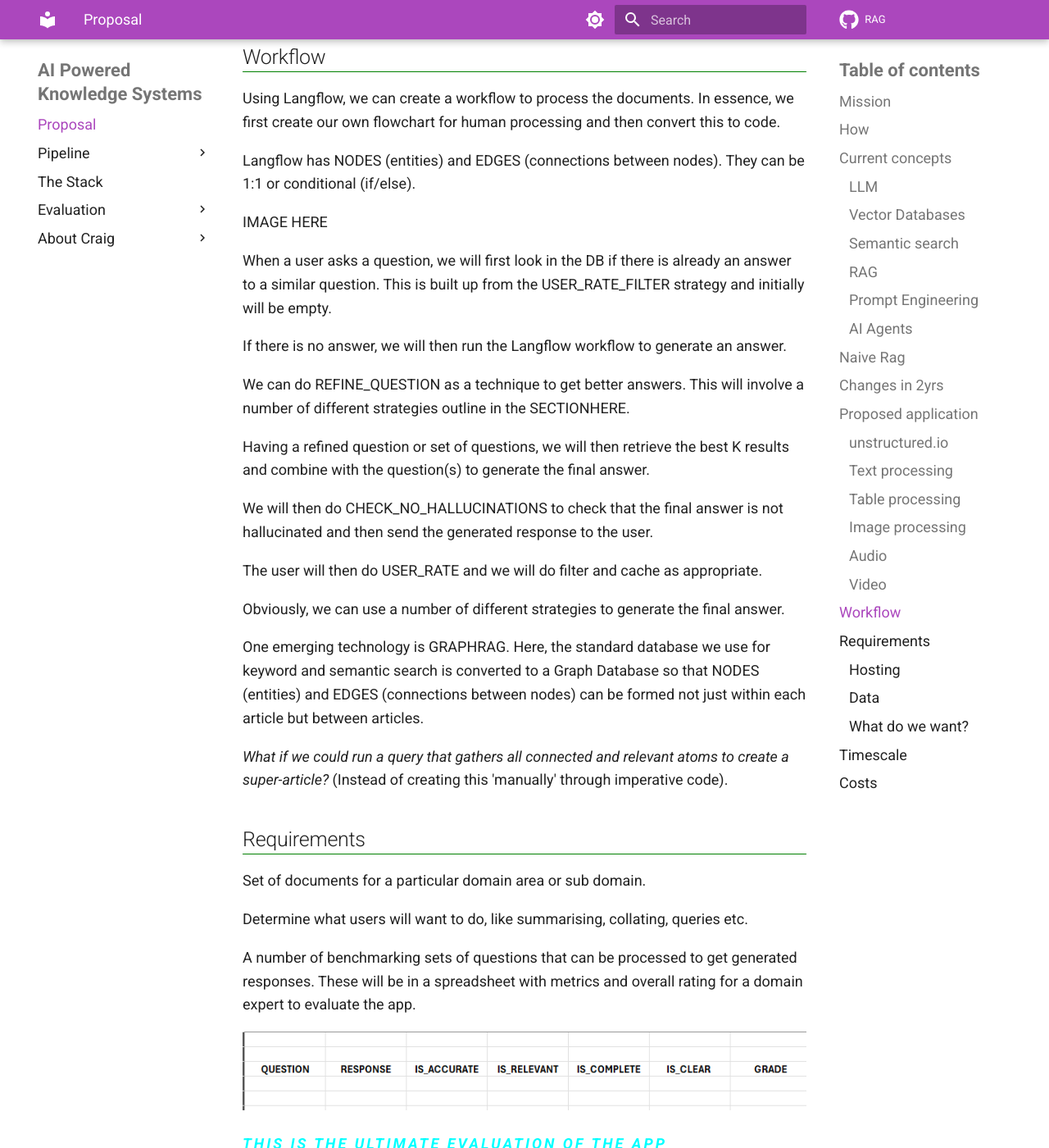
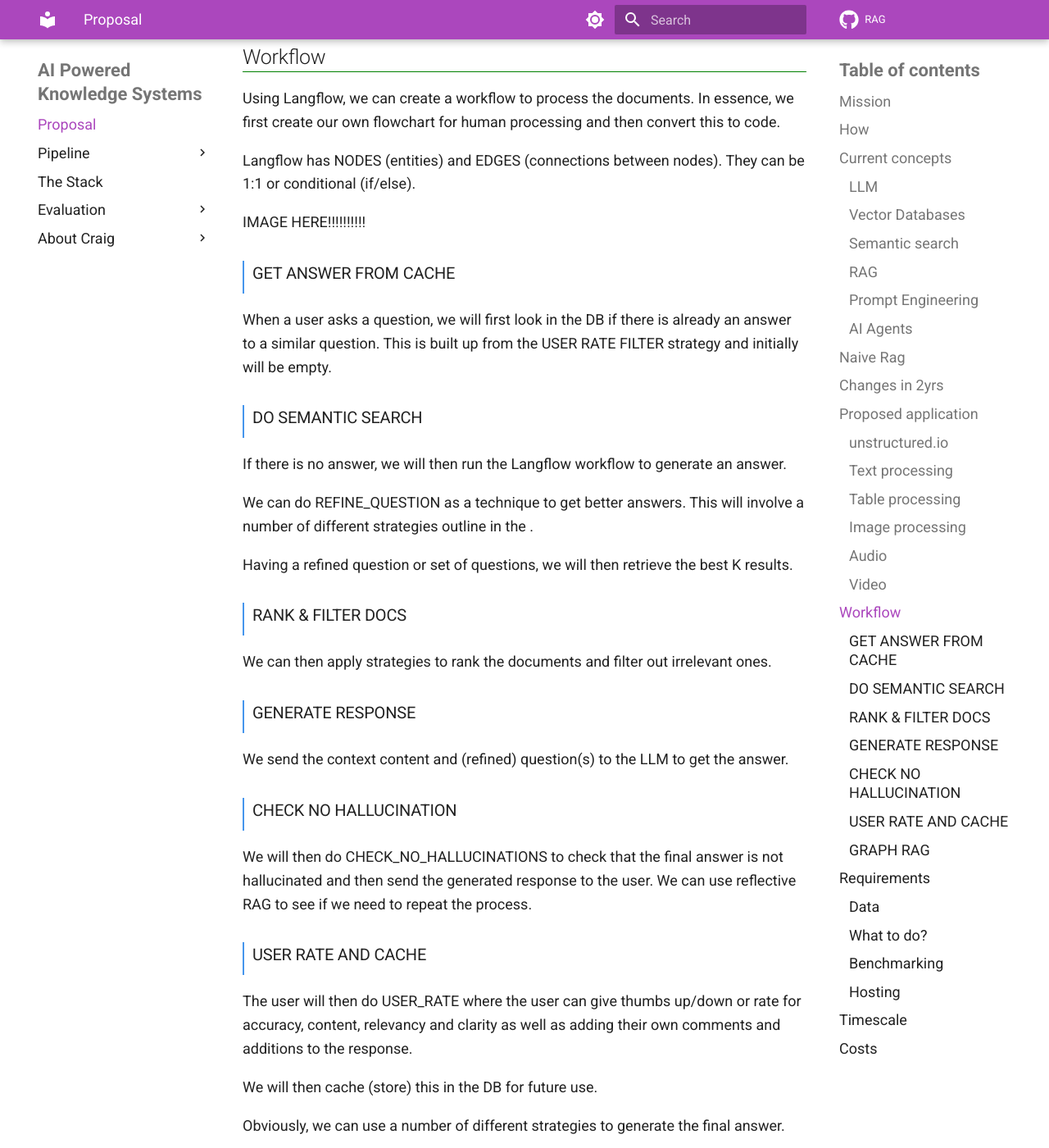
Before and after one commit to Python-Test-Engineer/AI-KB-BOOK, an MkDocs documentation site: the page built from docs/index.md, in a window 1280 px wide and 1400 px high, scrolled down 8303 px. Shown: the whole window at 82% size. Built offline with MkDocs 1.6.1 and Material for MkDocs 9.7.7, drawn with Linux system fonts in a browser that asks for light colours; some of the changed text lies outside the part shown.

Commit message:
workflow

```diff
--- a/docs/index.md
+++ b/docs/index.md
@@ -272,21 +272,43 @@ Using Langflow, we can create a workflow to process the documents. In essence, w
 
 Langflow has NODES (entities) and EDGES (connections between nodes). They can be 1:1 or conditional (if/else).
 
-IMAGE HERE
+IMAGE HERE!!!!!!!!!!
 
-When a user asks a question, we will first look in the DB if there is already an answer to a similar question. This is built up from the USER_RATE_FILTER strategy and initially will be empty.
+### GET ANSWER FROM CACHE
+When a user asks a question, we will first look in the DB if there is already an answer to a similar question. This is built up from the USER RATE FILTER strategy and initially will be empty.
+
+
+### DO SEMANTIC SEARCH
 
 If there is no answer, we will then run the Langflow workflow to generate an answer.
 
-We can do REFINE_QUESTION as a technique to get better answers. This will involve a number of different strategies outline in the SECTIONHERE.
+We can do REFINE_QUESTION as a technique to get better answers. This will involve a number of different strategies outline in the <SECTIONHERE>.
 
-Having a refined question or set of questions, we will then retrieve the best K results and combine with the question(s) to generate the final answer.
+Having a refined question or set of questions, we will then retrieve the best K results.
+
+### RANK & FILTER DOCS
+
+We can then apply strategies to rank the documents and filter out irrelevant ones.
+
+### GENERATE RESPONSE
+
+We send the context content and (refined) question(s) to the LLM to get the answer.
+
+### CHECK NO HALLUCINATION
 
 We will then do CHECK_NO_HALLUCINATIONS to check that the final answer is not hallucinated and then send the generated response to the user.
+We can use reflective RAG to see if we need to repeat the process.
 
-The user will then do USER_RATE and we will do filter and cache as appropriate.
+### USER RATE AND CACHE
+
+The user will then do USER_RATE where the user can give thumbs up/down or rate for accuracy, content, relevancy and clarity as well as adding their own comments and additions to the response.
+
+We will then cache (store) this in the DB for future use.
 
 Obviously, we can use a number of different strategies to generate the final answer.
+
+
+### GRAPH RAG
 
 One emerging technology is GRAPHRAG. Here, the standard database we use for keyword and semantic search is converted to a Graph Database so that NODES (entities) and EDGES (connections between nodes) can be formed not just within each article but between articles.
 
@@ -294,9 +316,15 @@ One emerging technology is GRAPHRAG. Here, the standard database we use for keyw
 
 ## Requirements
 
-Set of documents for a particular domain area or sub domain.
+### Data
+
+We will need a set of pdfs, Word, Powerpoint and Excel documents etc for a particular domain area to carry out evaluation of the app.
+
+### What to do?
 
 Determine what users will want to do, like summarising, collating, queries etc.
+
+### Benchmarking
 
 A number of benchmarking sets of questions that can be processed to get generated responses. These will be in a spreadsheet with metrics and overall rating for a domain expert to evaluate the app.
 
@@ -311,14 +339,6 @@ This is detailed in the architecture section.
 Postgres/Django on render.com.
 
 The front end is decoupled from backend so that we can change the technology of the front end as we see fit. It is the embellishment part but having a range of functionality for the user is important as they must be able to select whaht they want to do with options.
-
-### Data
-
-We will need a set of pdfs, Word, Powerpoint and Excel documents etc for a particular domain area to carry out evaluation of the app.
-
-### What do we want?
-
-Given that we have all these atoms of data and metadata, what do researchers want the app to do?
 
 ## Timescale
 
```
Also changed, not shown: site/index.html, site/search/search_index.json, 1 other file.
